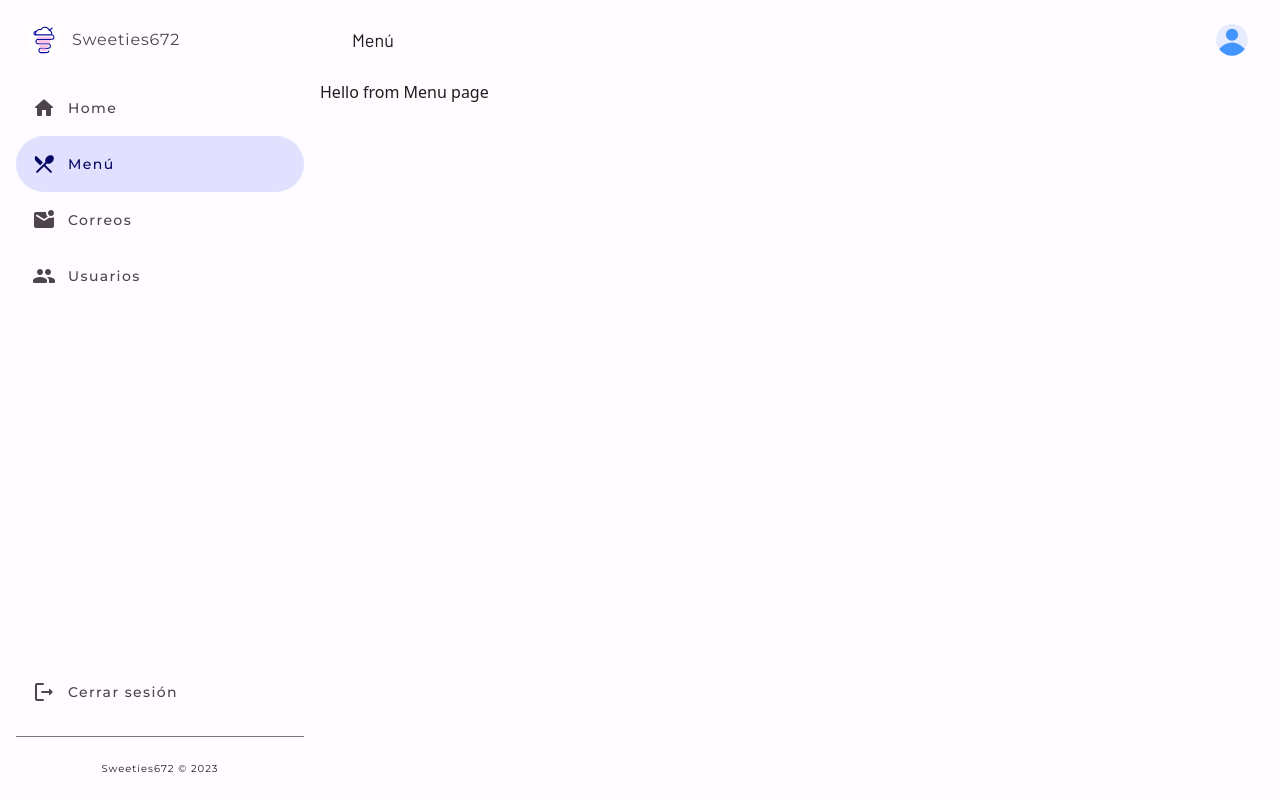
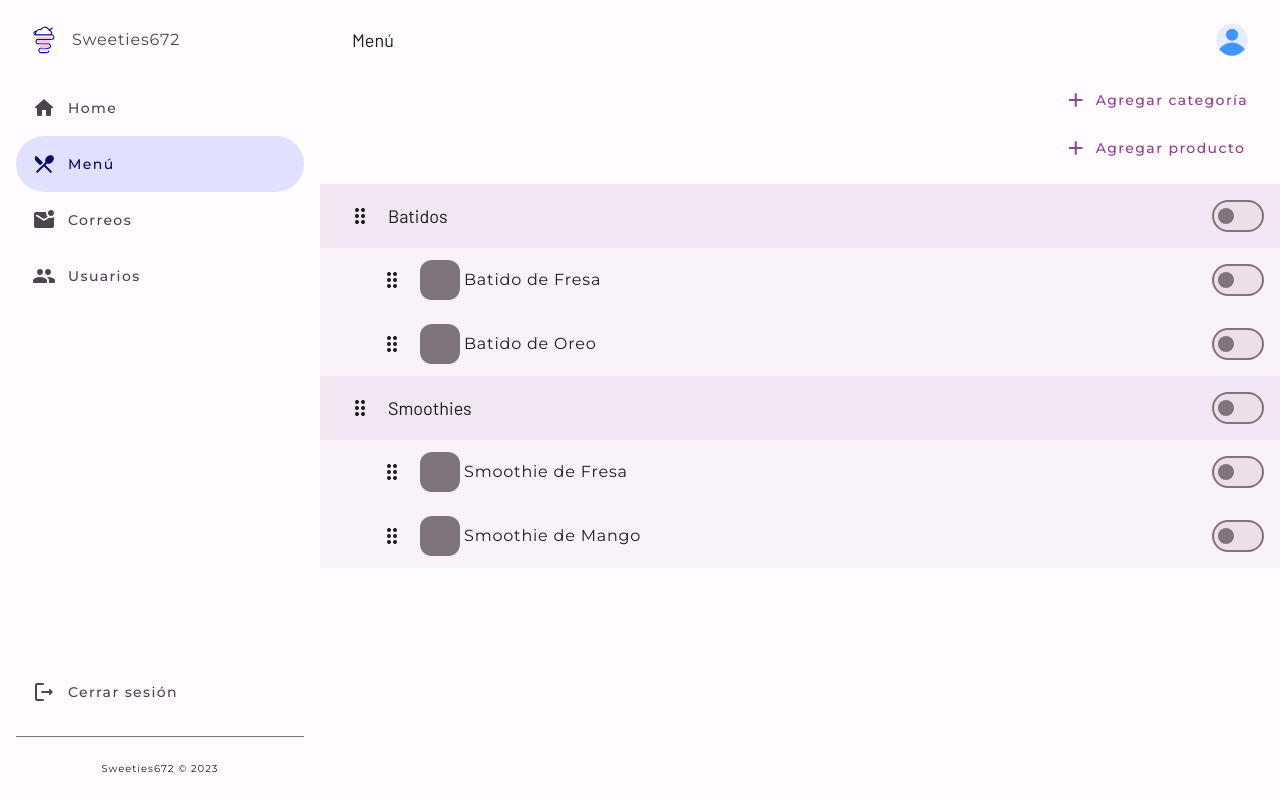
Before and after one commit to hamilton-i7/sweeties_admin_web, a Next.js app in the folder sweeties_admin_frontend/: page /menu in a window 1280 px wide. Built offline with nearby package versions, Linux system fonts and the light colour scheme.

Commit message:
Create Catalog component

```diff
--- a/sweeties_admin_frontend/app/menu/page.tsx
+++ b/sweeties_admin_frontend/app/menu/page.tsx
@@ -1,9 +1,27 @@
+import TextButton from '@/components/common/button/TextButton'
 import { Metadata } from 'next'
+import 'material-icons/iconfont/round.css'
+import Catalog from '@/components/Catalog'
+import { products } from '@/utils/data'
 
 export const metadata: Metadata = {
   title: 'Menú',
 }
 
 export default function MenuPage() {
-  return <div className='pt-[5rem]'>Hello from Menu page</div>
+  return (
+    <div className='pt-[5rem] flex flex-col'>
+      <div className='flex flex-col gap-2 self-end mr-4 mb-4'>
+        <TextButton
+          label='Agregar categoría'
+          iconStart={<span className='material-icons-round'>add</span>}
+        />
+        <TextButton
+          label='Agregar producto'
+          iconStart={<span className='material-icons-round'>add</span>}
+        />
+      </div>
+      <Catalog products={products} />
+    </div>
+  )
 }
--- /dev/null
+++ b/sweeties_admin_frontend/components/Catalog.tsx
@@ -0,0 +1,27 @@
+import { ICategory } from '@/features/categories/category.model'
+import { IProduct } from '@/features/products/product.model'
+import Category from './Category'
+import Product from './Product'
+
+type CatalogProps = {
+  products: Map<ICategory, IProduct[]>
+}
+
+export default function Catalog({ products }: CatalogProps) {
+  return (
+    <ul className='w-full'>
+      {Array.from(products.keys()).map(category => (
+        <li>
+          <Category name={category.name} />
+          <ul>
+            {products.get(category)?.map(product => (
+              <li>
+                <Product name={product.name} />
+              </li>
+            )) ?? []}
+          </ul>
+        </li>
+      ))}
+    </ul>
+  )
+}
--- /dev/null
+++ b/sweeties_admin_frontend/components/Category.tsx
@@ -0,0 +1,19 @@
+import Switch from './common/Switch'
+import IconButton from './common/button/IconButton'
+import 'material-icons/iconfont/round.css'
+
+type CategoryProps = {
+  name: string
+}
+
+export default function Category({ name }: CategoryProps) {
+  return (
+    <div className='w-full h-16 flex gap-1 items-center px-4 bg-[#F2E7F2]'>
+      <IconButton>
+        <span className='material-icons-round'>drag_indicator</span>
+      </IconButton>
+      <span className='title-l flex-1'>{name}</span>
+      <Switch />
+    </div>
+  )
+}
--- /dev/null
+++ b/sweeties_admin_frontend/components/Product.tsx
@@ -0,0 +1,34 @@
+import Image from 'next/image'
+import Switch from './common/Switch'
+import IconButton from './common/button/IconButton'
+import 'material-icons/iconfont/round.css'
+import { imageLoader } from '@/utils/image'
+
+type ProductProps = {
+  name: string
+  imgUrl?: string
+}
+
+export default function Product({ name, imgUrl }: ProductProps) {
+  return (
+    <div className='w-full h-16 flex items-center gap-1 pl-12 pr-4 bg-[#f9f2f9]'>
+      <IconButton>
+        <span className='material-icons-round'>drag_indicator</span>
+      </IconButton>
+      {imgUrl ? (
+        <Image
+          loader={imageLoader}
+          src={imgUrl}
+          alt={name}
+          width={40}
+          height={40}
+        />
+      ) : (
+        <div className='w-10 h-10 bg-outline rounded-xl'></div>
+      )}
+
+      <span className='body-l flex-1'>{name}</span>
+      <Switch />
+    </div>
+  )
+}
--- /dev/null
+++ b/sweeties_admin_frontend/components/common/Switch.tsx
@@ -0,0 +1,11 @@
+'use client'
+
+import * as RadixSwitch from '@radix-ui/react-switch'
+
+export default function Switch() {
+  return (
+    <RadixSwitch.Root className='w-[3.25rem] h-8 bg-surface-variant data-[state=checked]:bg-secondary rounded-full relative outline-none border-[0.125rem] border-outline border-solid data-[state=checked]:border-none cursor-default'>
+      <RadixSwitch.Thumb className='block w-4 h-4 data-[state=checked]:w-6 data-[state=checked]:h-6 bg-outline data-[state=checked]:bg-on-secondary rounded-full transition-transform duration-100 translate-x-1 will-change-transform data-[state=checked]:translate-x-[1.5rem]' />
+    </RadixSwitch.Root>
+  )
+}
--- a/sweeties_admin_frontend/components/common/button/TextButton.tsx
+++ b/sweeties_admin_frontend/components/common/button/TextButton.tsx
@@ -7,16 +7,20 @@ type TextButtonProps = React.ButtonHTMLAttributes<HTMLButtonElement> &
   React.ComponentProps<typeof Dialog.Trigger> & {
     label: string
     className?: string
+    iconStart?: React.ReactNode
   }
 
 const TextButton = forwardRef<HTMLButtonElement, TextButtonProps>(
-  ({ label, className = '', ...props }, ref) => (
+  ({ label, iconStart, className = '', ...props }, ref) => (
     <button
       {...props}
       ref={ref}
-      className={`label-l text-primary text-center h-10 min-w-[3rem] px-3 rounded-3xl outline-none hover:bg-[#8d418a14] focus:bg-[#8d418a1f] active:bg-[#8d418a1f] ${className}`}
+      className={`label-l text-primary text-center h-10 min-w-[3rem] flex items-center ${
+        iconStart ? 'pl-3 pr-4 gap-2' : 'px-3'
+      } rounded-3xl outline-none hover:bg-[#8d418a14] focus:bg-[#8d418a1f] active:bg-[#8d418a1f] ${className}`}
       type='button'
     >
+      {iconStart}
       {label}
     </button>
   )
--- /dev/null
+++ b/sweeties_admin_frontend/utils/data.ts
@@ -0,0 +1,71 @@
+import { ICategory } from '@/features/categories/category.model'
+import { IProduct } from '@/features/products/product.model'
+
+export const products = new Map<ICategory, IProduct[]>([
+  [
+    {
+      id: '1',
+      name: 'Batidos',
+      active: true,
+      createdAt: new Date(),
+      lastModified: new Date(),
+    },
+    [
+      {
+        id: '1',
+        name: 'Batido de Fresa',
+        description: 'Vaso 16 oz.',
+        price: 4.5,
+        recommended: true,
+        active: true,
+        categoryId: '1',
+        createdAt: new Date(),
+        lastModified: new Date(),
+      },
+      {
+        id: '1',
+        name: 'Batido de Oreo',
+        description: 'Vaso 16 oz.',
+        price: 4.0,
+        recommended: false,
+        active: true,
+        categoryId: '1',
+        createdAt: new Date(),
+        lastModified: new Date(),
+      },
+    ],
+  ],
+  [
+    {
+      id: '2',
+      name: 'Smoothies',
+      active: true,
+      createdAt: new Date(),
+      lastModified: new Date(),
+    },
+    [
+      {
+        id: '3',
+        name: 'Smoothie de Fresa',
+        description: 'Vaso 16 oz.',
+        price: 3.5,
+        recommended: true,
+        active: true,
+        categoryId: '1',
+        createdAt: new Date(),
+        lastModified: new Date(),
+      },
+      {
+        id: '4',
+        name: 'Smoothie de Mango',
+        description: 'Vaso 16 oz.',
+        price: 3.25,
+        recommended: false,
+        active: true,
+        categoryId: '2',
+        createdAt: new Date(),
+        lastModified: new Date(),
+      },
+    ],
+  ],
+])
--- /dev/null
+++ b/sweeties_admin_frontend/utils/models.tsx
@@ -0,0 +1,4 @@
+export interface ITimestamp {
+  createdAt: Date
+  lastModified: Date
+}
```
Also changed, not shown: sweeties_admin_frontend/features/categories/category.model.tsx (added, +7 -0 lines), sweeties_admin_frontend/features/products/product.model.tsx (added, +13 -0 lines).
